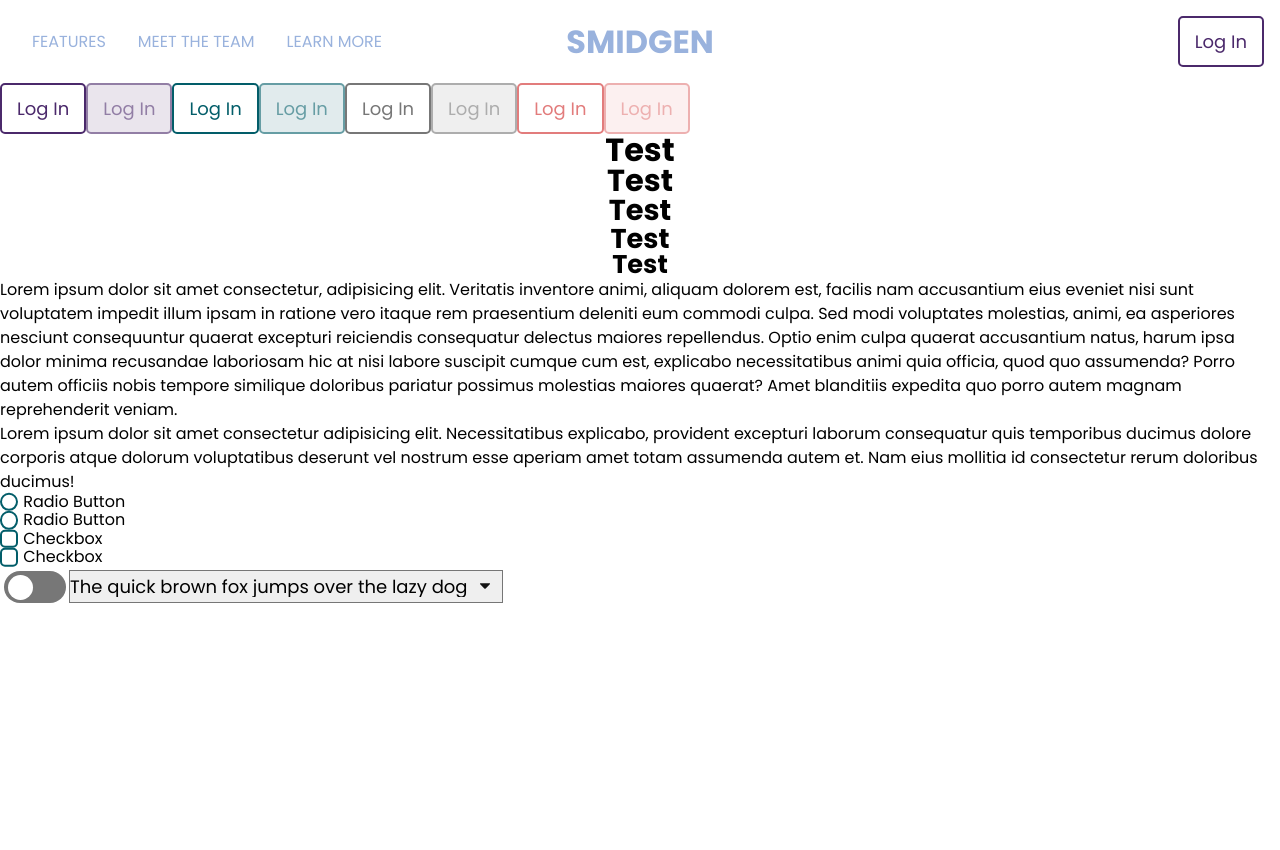
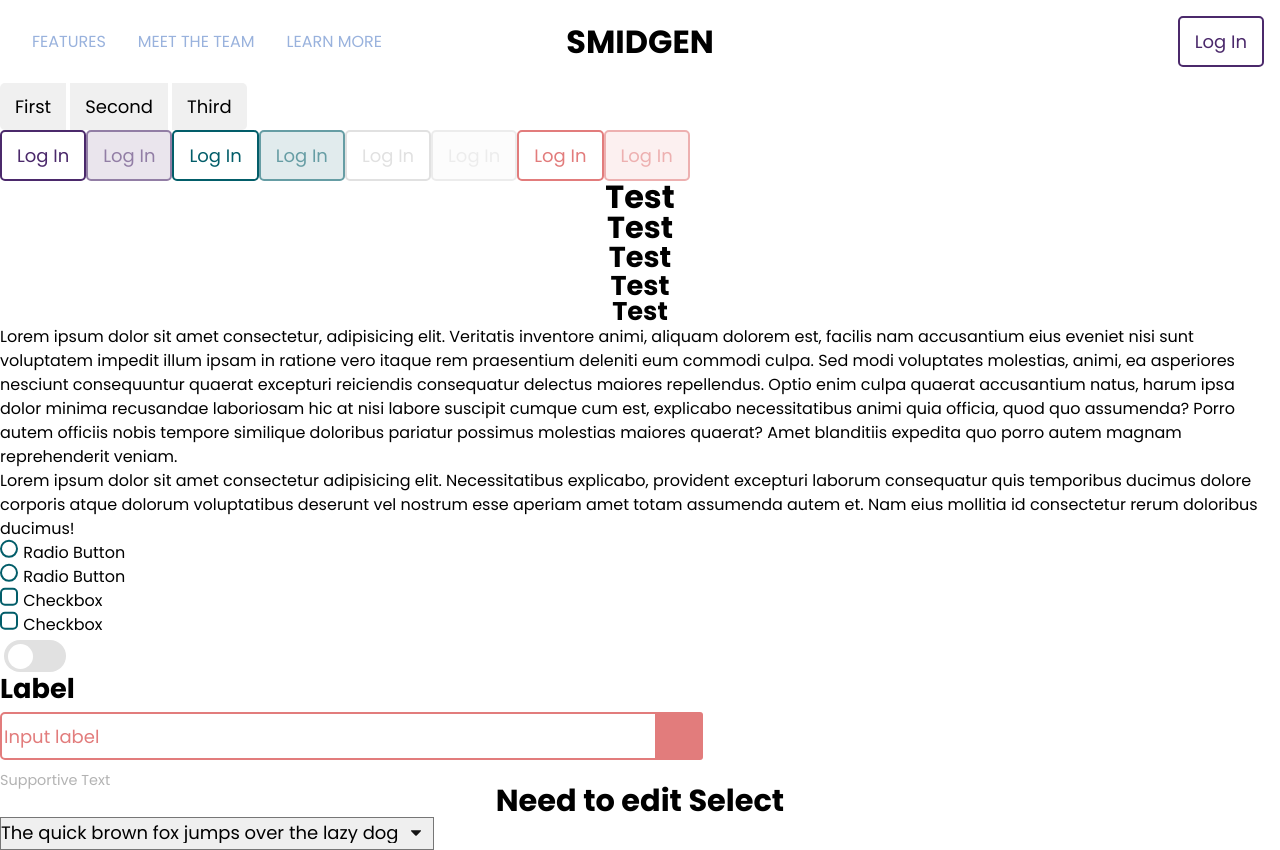
Before and after one commit to Smidgen-Inventory-Management/Landing, a React (Vite) app: page / in a window 1280 px wide. Before the commit the page ends 800 px from the top, so only its background shows below. Built offline with nearby package versions, Linux system fonts and the light colour scheme; the HTML template or start-up script is replaced by a standard one.

Commit message:
Added Text input Component

```diff
--- a/src/App.tsx
+++ b/src/App.tsx
@@ -1,4 +1,6 @@
 import Navbar from "./components/navbar"
+import ButtonGroup from "./components/ButtonGroup"
+import TextInput from "./components/TextInput"
 import "./css/reset.css"
 import "./css/global.css"
 import "./css/components.css"
@@ -9,6 +11,7 @@ function App() {
   return (
     <div className="page-content">
       <Navbar />
+      <ButtonGroup />
       <div className="content">
 
         <button className="button-primary" disabled={false} >Log In</button>
@@ -32,15 +35,15 @@ function App() {
           <label className="inline-label"><input type="checkbox" name="checkbox" className="checkbox" /> Checkbox</label>
           <label className="inline-label"><input type="checkbox" name="checkbox" className="checkbox" /> Checkbox</label>
           <input type="checkbox" name="checkbox" className="toggle" />
-
-          <select>
-            <option>The quick brown fox jumps over the lazy dog</option>
-            <option>The quick brown fox jumps over </option>
-            <option>The quick the lazy dog</option>
-            <option>The quick dog</option>
-          </select>
+          <TextInput />
         </form>
-
+        <h2>Need to edit Select</h2>
+        <select>
+          <option>The quick brown fox jumps over the lazy dog</option>
+          <option>The quick brown fox jumps over </option>
+          <option>The quick the lazy dog</option>
+          <option>The quick dog</option>
+        </select>
 
 
       </div>
--- /dev/null
+++ b/src/components/ButtonGroup.tsx
@@ -0,0 +1,11 @@
+import "../css/components.css"
+
+export default function ButtonGroup() {
+  return (
+    <div className="button-group-container">
+      <button className="button-group-button" disabled={false} >First</button>
+      <button className="button-group-button" disabled={false} >Second</button>
+      <button className="button-group-button" disabled={false} >Third</button>
+    </div>
+  )
+}
--- /dev/null
+++ b/src/components/TextInput.tsx
@@ -0,0 +1,12 @@
+import "../css/components.css"
+
+export default function TextInput() {
+  return (
+    <div className="text-input-container">
+      <h4 className="text-input-label">Label</h4>
+      <input disabled={false} className="error text-input" type="text" placeholder="Input label" />
+      <div className="foot-error icon-right" />
+      <p className="text-input-subtitle">Supportive Text</p>
+    </div>
+  )
+}
--- a/src/css/components.css
+++ b/src/css/components.css
@@ -1,3 +1,39 @@
+/* Buttons */
+
+/* Button Group */
+
+.button-group-container {
+  display: flex;
+  justify-content: space-between;
+  gap: 4px;
+  max-width: 10%;
+
+
+}
+
+.button-group-button {
+  transition: 150ms ease;
+  background-color: rgba(var(--smidgen-base-gray), 0.5);
+  border: none;
+  color: rgb(var(--smidgen-base-black));
+  padding: 10px 15px;
+}
+
+.button-group-button:first-of-type {
+  border-radius: 5px 0 0 5px;
+}
+
+.button-group-button:last-of-type {
+  border-radius: 0 5px 5px 0;
+}
+
+.button-group-button:hover,
+.button-group-button:focus {
+  color: rgb(var(--smidgen-base-white));
+  background-color: rgb(var(--smidgen-base-tertiary));
+
+}
+
 /* Primary Button */
 
 .button-primary {
@@ -104,7 +140,6 @@
 }
 
 /* Form Elements */
-
 .inline-label {
   display: grid;
   grid-template-columns: 1.15em auto;
@@ -170,7 +205,7 @@ input[type="radio"]:focus {
 
 .checkbox::before {
   content: "✔";
-  color: white;
+  color: rgb(var(--smidgen-base-white));
   width: 1.15em;
   height: 1.15em;
   margin: -1px;
@@ -214,7 +249,7 @@ input[type="radio"]:focus {
   transition: all ease 150ms;
   width: 25px;
   height: 25px;
-  background: white;
+  background: rgb(var(--smidgen-base-white));
   left: 4px;
   top: 4px;
   border-radius: 50%;
@@ -226,6 +261,100 @@ input[type="radio"]:focus {
 
 .toggle:checked:before {
   left: 32px;
+}
+
+
+/* Text Input */
+.text-input-container {
+  display: grid;
+  grid-template-rows: 1.7em 3em 1em;
+  gap: 10px;
+  max-width: 65.7ch;
+}
+
+.text-input-label {
+  text-align: left;
+}
+
+.text-input {
+  transition: ease 150ms;
+  border: 2px solid;
+  border-radius: 5px;
+}
+
+.text-input::placeholder {
+  color: rgba(var(--smidgen-text-color), 0.8);
+}
+
+.text-input-subtitle {
+  font-size: 0.9em;
+  color: rgba(var(--smidgen-base-black), 0.3);
+}
+
+.text-input:hover,
+.text-input:focus {
+  border-width: 3px;
+}
+
+.text-input:disabled {
+  border-color: rgba(var(--smidgen-base-gray), 0.2);
+}
+
+.loading,
+.loading::placeholder,
+.loading:focus,
+.loading:hover {
+  color: rgb(var(--smidgen-base-primary));
+  border-color: rgb(var(--smidgen-base-primary));
+}
+
+.warning,
+.warning::placeholder,
+.warning:focus,
+.warning:hover {
+  color: rgb(var(--smidgen-base-warning));
+  border-color: rgb(var(--smidgen-base-warning));
+}
+
+.error,
+.error::placeholder,
+.error:focus,
+.error:hover {
+  color: rgb(var(--smidgen-base-error));
+  border-color: rgb(var(--smidgen-base-error));
+}
+
+.foot-loading {
+  border-radius: 3px 0 0 3px;
+  position: absolute;
+  margin-top: 37px;
+  width: 48px;
+  height: 48px;
+  background-color: rgb(var(--smidgen-base-primary));
+}
+
+.foot-warning {
+  border-radius: 3px 0 0 3px;
+  position: absolute;
+  margin-top: 37px;
+  width: 48px;
+  height: 48px;
+  background-color: rgb(var(--smidgen-base-warning));
+}
+
+.foot-error {
+  border-radius: 3px 0 0 3px;
+  position: absolute;
+  margin-top: 37px;
+  width: 48px;
+  height: 48px;
+  background-color: rgb(var(--smidgen-base-error));
+}
+
+.icon-right {
+  border-radius: 0 3px 3px 0;
+  max-width: 65.2ch;
+  margin-left: 65.2ch;
 }
 
 /* select */
--- a/src/css/global.css
+++ b/src/css/global.css
@@ -1,4 +1,5 @@
 @import url('https://fonts.googleapis.com/css2?family=Poppins:ital,wght@0,400;0,700;0,900;1,400&display=swap');
+
 
 :root {
   --smidgen-base-primary: 153, 178, 221;
@@ -7,7 +8,32 @@
   --smidgen-base-success: 143, 194, 125;
   --smidgen-base-warning: 226, 222, 124;
   --smidgen-base-error: 226, 124, 124;
-  --smidgen-base-gray: 119, 119, 119;
+  --smidgen-base-gray: 225, 225, 225;
+  --smidgen-base-white: 255, 255, 255;
+  --smidgen-base-black: 0, 0, 0;
+  --smidgen-background-color: 255, 255, 255;
+  --smidgen-text-color: 0, 0, 0;
+}
+
+
+@media (prefers-color-scheme: dark) {
+  :root {
+    --smidgen-base-primary: 153, 178, 221;
+    --smidgen-base-secondary: 75, 41, 107;
+    --smidgen-base-tertiary: 2, 93, 105;
+    --smidgen-base-success: 143, 194, 125;
+    --smidgen-base-warning: 226, 222, 124;
+    --smidgen-base-error: 226, 124, 124;
+    --smidgen-base-gray: 225, 225, 225;
+    --smidgen-base-white: 255, 255, 255;
+    --smidgen-base-black: 0, 0, 0;
+    --smidgen-background-color: 0, 0, 0;
+    --smidgen-text-color: 255, 255, 255;
+  }
+}
+
+body {
+  background-color: rgb(var(--smidgen-background-color));
 }
 
 * {
@@ -42,6 +68,7 @@ h4,
 h5 {
   letter-spacing: 4%;
   text-align: center;
+  color: rgb(var(--smidgen-text-color));
 }
 
 p,
@@ -49,10 +76,16 @@ span,
 a,
 li,
 blockquote,
-td {
+td,
+label {
+  color: rgb(var(--smidgen-text-color));
   line-height: 1.5em;
 }
 
 .dev-outline {
   border: 3px red solid;
 }
+
+.hide {
+  display: none;
+}
--- a/src/css/navbar.css
+++ b/src/css/navbar.css
@@ -1,6 +1,7 @@
 header {
   position: sticky;
   top: 0;
+  z-index: 999999;
 }
 
 .header-container {
```
